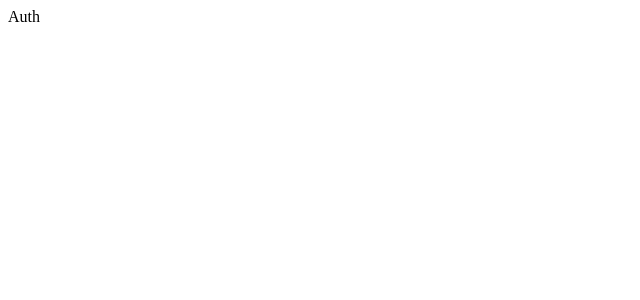
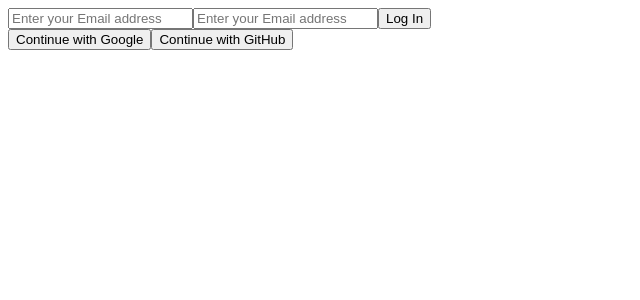
Before and after one commit to pearl0304/twitter-clone-project, a React (Create React App) app: page /#/ in a window 1280 px wide. Shown: the top 300 px of the page, without its empty margins (0-640 px from the left). Built offline with nearby package versions, Linux system fonts and the light colour scheme.

Commit message:
feat: create login form

```diff
--- a/src/routes/Auth.tsx
+++ b/src/routes/Auth.tsx
@@ -1,5 +1,28 @@
-import React from "react";
+import React, {ChangeEvent, useState} from "react";
 
 export const Auth = () => {
-    return <>Auth</>
+    const [email, setEmail] = useState<string>("");
+    const [password, setPassword] = useState<string>("");
+
+    const onChange = (e: ChangeEvent<HTMLInputElement>) => {
+        const {name, value} = e.currentTarget;
+        name === 'email' ? setEmail(value) : setPassword(value);
+    }
+    const onSubmit = (e: ChangeEvent<HTMLFormElement>) => {
+        e.preventDefault();
+    }
+
+    return <div>
+        <form>
+            <input placeholder={'Enter your Email address'} name={'email'} type={'email'} onChange={onChange}
+                   required={true}/>
+            <input placeholder={'Enter your Email address'} name={'password'} type={'password'} onChange={onChange}
+                   required={true}/>
+            <input type={'submit'} value={'Log In'}/>
+        </form>
+        <div>
+            <button>Continue with Google</button>
+            <button>Continue with GitHub</button>
+        </div>
+    </div>
 }
```
